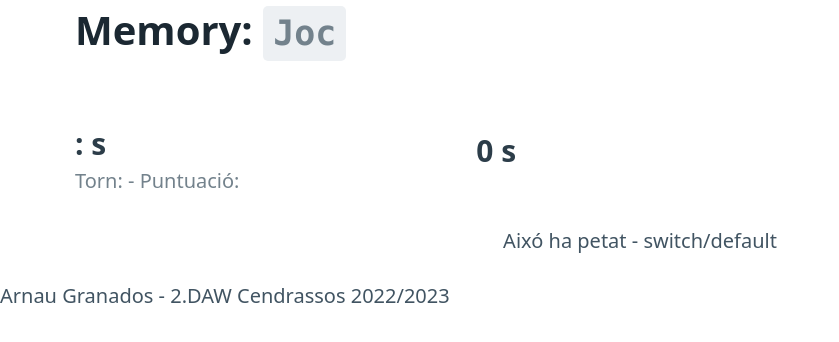
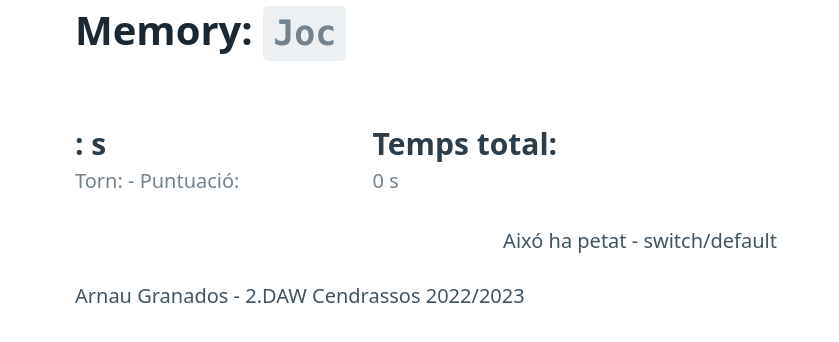
Before and after one commit to arnaugra/Project-1-Memogram, a PHP site: page /game.php?nPlayers=1 in a window 1280 px wide. Shown: the top 342 px of the page, without its empty margins (0-839 px from the left). Run offline with PHP 8.4, Linux system fonts and the light colour scheme; data that the repository does not hold is empty.

Commit message:
little css adjustments

```diff
--- a/project/css/mine.css
+++ b/project/css/mine.css
@@ -13,7 +13,15 @@ kbd {
 
 /* #region game */
 
+.principalPlayer {
+    width: 100%;
+    display: flex;
+    flex-direction: row;
+    flex-wrap: nowrap;
+}
+
 .principalPlayer>*:nth-child(1) {
+    width: 50%;
     display: flex;
     flex-direction: column;
     flex-wrap: nowrap;
@@ -21,8 +29,11 @@ kbd {
     align-self: center;
 }
 .principalPlayer>*:nth-child(2) {
+    width: fit-content;
     display: flex;
-    justify-content: center;
+    flex-direction: column;
+    flex-wrap: nowrap;
+    justify-content: flex-start;
     align-self: center;
 }
 
--- a/project/game.php
+++ b/project/game.php
@@ -45,10 +45,11 @@
         <div class="section hud grid">
             <div class="principalPlayer grid">
                 <div class="headings">
-                <h3><span id="player"></span>: <span id="time"><?php echo $_GET['turnTime'] ?></span> s</h3>
-                <h4>Torn: <span id="turn"></span> - Puntuació: <span id="score"></span></h4>
+                    <h3><span id="player"></span>: <span id="time"><?php echo $_GET['turnTime'] ?></span> s</h3>
+                    <h4>Torn: <span id="turn"></span> - Puntuació: <span id="score"></span></h4>
                 </div>
-                <div>
+                <div class="headings">
+                    <h3>Temps total:</h3>
                     <h3><span id="totalTime">0</span> s</h3>
                 </div>
             </div>
@@ -133,10 +134,10 @@
 
         </div>
 
-    </div>
+        <div class="section">
+            Arnau Granados - 2.DAW Cendrassos 2022/2023
+        </div>
 
-    <div class="section">
-        Arnau Granados - 2.DAW Cendrassos 2022/2023
     </div>
 
     <div class="hidden">
```
Also changed, not shown: project/hallOfFame.php (+1 -37 lines).
